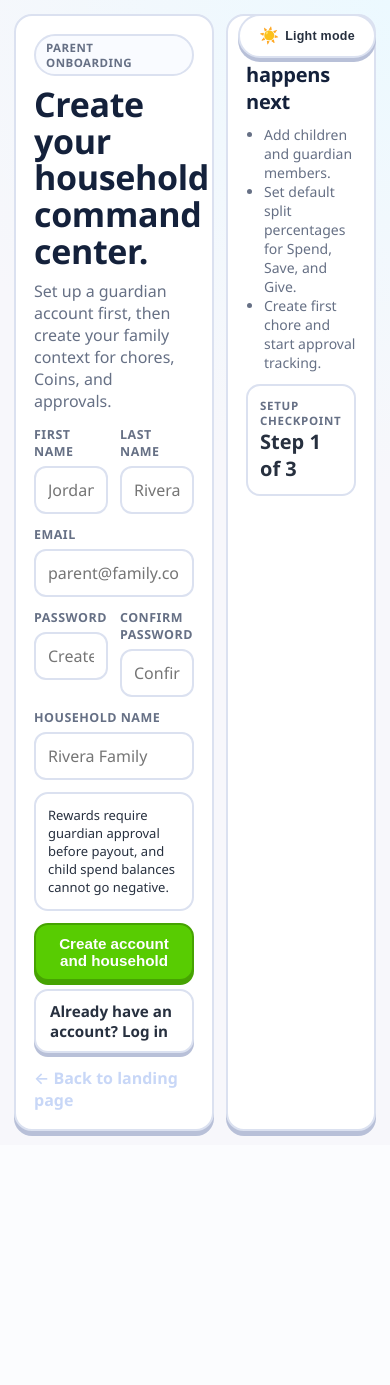
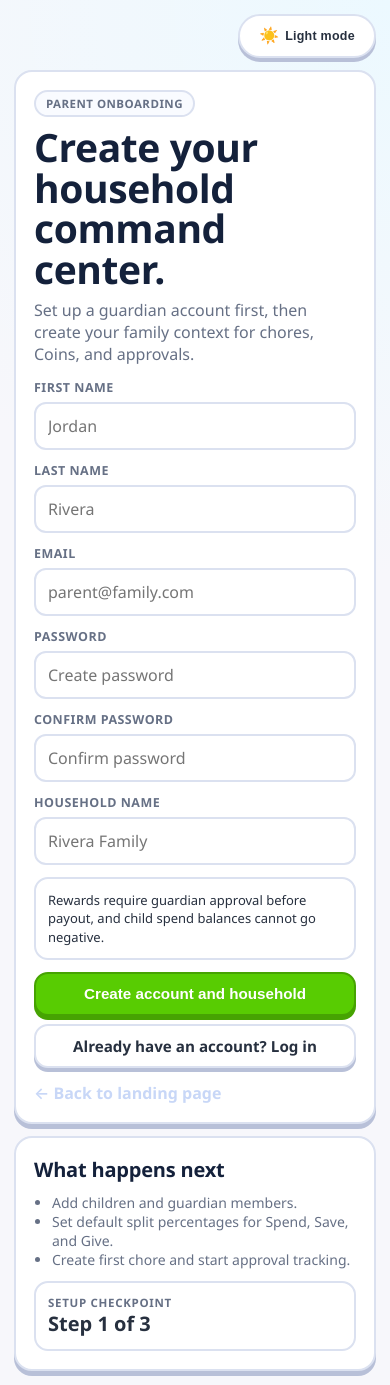
Before and after one commit to tylerthibault/stewardwell_two, a Flask app: page /register in a window 390 px wide. Before the commit the page ends 1136 px from the top, so only its background shows below. Run offline with Flask 3, Linux system fonts and the light colour scheme.

Commit message:
fix: make parent onboarding mobile-first

```diff
--- a/src/static/css/galactic-opera.css
+++ b/src/static/css/galactic-opera.css
@@ -1152,6 +1152,86 @@ thead th { font-size: .8rem; text-transform: uppercase; color: var(--duo-muted);
   .steps-grid { grid-template-columns: repeat(4, minmax(0, 1fr)); }
 }
 
+.parent-register-grid {
+  width: min(1040px, 100%);
+  margin: 0 auto;
+  padding-top: 56px;
+  grid-template-columns: 1fr;
+}
+
+.parent-register-grid > .panel {
+  min-width: 0;
+}
+
+.parent-register-title {
+  font-size: clamp(2rem, 10vw, 3.4rem);
+  line-height: 1.04;
+  margin-top: 10px;
+  overflow-wrap: anywhere;
+}
+
+.parent-register-copy {
+  margin-top: 10px;
+}
+
+.parent-register-form {
+  margin-top: 14px;
+  display: grid;
+  gap: 12px;
+}
+
+.parent-register-field-grid {
+  grid-template-columns: 1fr;
+}
+
+.parent-register-note {
+  font-size: 13px;
+  line-height: 1.4;
+}
+
+.parent-register-actions {
+  display: grid;
+  gap: 8px;
+}
+
+.parent-register-back-link {
+  margin-top: 14px;
+  display: inline-block;
+  color: #c8d7f7;
+  font-weight: 600;
+}
+
+.parent-register-aside-title {
+  font-size: 20px;
+}
+
+.parent-register-next-list {
+  margin: 10px 0 0;
+  padding-left: 18px;
+  color: var(--duo-muted);
+  font-size: 14px;
+}
+
+.parent-register-checkpoint {
+  margin-top: 12px;
+}
+
+.parent-register-checkpoint-value {
+  font-size: 1.25rem;
+}
+
+@media (min-width: 640px) {
+  .parent-register-field-grid {
+    grid-template-columns: repeat(2, minmax(0, 1fr));
+  }
+}
+
+@media (min-width: 960px) {
+  .parent-register-grid {
+    grid-template-columns: minmax(0, 1.2fr) minmax(260px, .9fr);
+  }
+}
+
 .chore-create-basics-grid {
   display: grid;
   grid-template-columns: 1fr;
--- a/src/templates/public/auth/register.html
+++ b/src/templates/public/auth/register.html
@@ -3,14 +3,14 @@
 {% block title %}Stewardwell — Parent Register{% endblock %}
 
 {% block content %}
-  <section class="auth-grid" style="width:min(1040px,100%);margin:0 auto;grid-template-columns:1.2fr .9fr;">
+  <section class="auth-grid parent-register-grid">
     <article class="panel" aria-labelledby="register-title">
       <div class="pill">Parent onboarding</div>
-      <h1 id="register-title" style="font-size:34px;line-height:1.08;margin-top:10px;">Create your household command center.</h1>
-      <p class="muted" style="margin-top:10px;">Set up a guardian account first, then create your family context for chores, Coins, and approvals.</p>
+      <h1 id="register-title" class="parent-register-title">Create your household command center.</h1>
+      <p class="muted parent-register-copy">Set up a guardian account first, then create your family context for chores, Coins, and approvals.</p>
 
-      <form action="{{ url_for('public.register') }}" method="post" style="margin-top:14px;display:grid;gap:12px;">
-        <div class="row" style="grid-template-columns:1fr 1fr;">
+      <form action="{{ url_for('public.register') }}" method="post" class="parent-register-form">
+        <div class="row parent-register-field-grid">
           <div>
             <label for="first_name">First name</label>
             <input id="first_name" name="first_name" type="text" placeholder="Jordan" required />
@@ -26,7 +26,7 @@
           <input id="email" name="email" type="email" placeholder="parent@family.com" required />
         </div>
 
-        <div class="row" style="grid-template-columns:1fr 1fr;">
+        <div class="row parent-register-field-grid">
           <div>
             <label for="password">Password</label>
             <input id="password" name="password" type="password" placeholder="Create password" required />
@@ -42,30 +42,30 @@
           <input id="household_name" name="household_name" type="text" placeholder="Rivera Family" required />
         </div>
 
-        <div class="metric-card" style="font-size:13px;line-height:1.4;">
+        <div class="metric-card parent-register-note">
           Rewards require guardian approval before payout, and child spend balances cannot go negative.
         </div>
 
-        <div style="display:grid;gap:8px;">
+        <div class="parent-register-actions">
           <button class="btn primary" type="submit">Create account and household</button>
           <a class="btn" href="{{ url_for('public.login') }}">Already have an account? Log in</a>
         </div>
       </form>
 
-      <a href="{{ url_for('public.landing') }}" style="margin-top:14px;display:inline-block;color:#c8d7f7;font-weight:600;">← Back to landing page</a>
+      <a href="{{ url_for('public.landing') }}" class="parent-register-back-link">← Back to landing page</a>
     </article>
 
-    <aside class="panel" aria-labelledby="setup-title">
-      <h2 id="setup-title" style="font-size:20px;">What happens next</h2>
-      <ul style="margin:10px 0 0;padding-left:18px;color:var(--duo-muted);font-size:14px;">
+    <aside class="panel parent-register-aside" aria-labelledby="setup-title">
+      <h2 id="setup-title" class="parent-register-aside-title">What happens next</h2>
+      <ul class="parent-register-next-list">
         <li>Add children and guardian members.</li>
         <li>Set default split percentages for Spend, Save, and Give.</li>
         <li>Create first chore and start approval tracking.</li>
       </ul>
 
-      <div class="metric-card" style="margin-top:12px;">
+      <div class="metric-card parent-register-checkpoint">
         <div class="metric-label">Setup checkpoint</div>
-        <div class="metric-value" style="font-size:1.25rem;">Step 1 of 3</div>
+        <div class="metric-value parent-register-checkpoint-value">Step 1 of 3</div>
       </div>
     </aside>
   </section>
```
Also changed, not shown: tests/test_mobile_css_contracts.py (+29 -0 lines).
